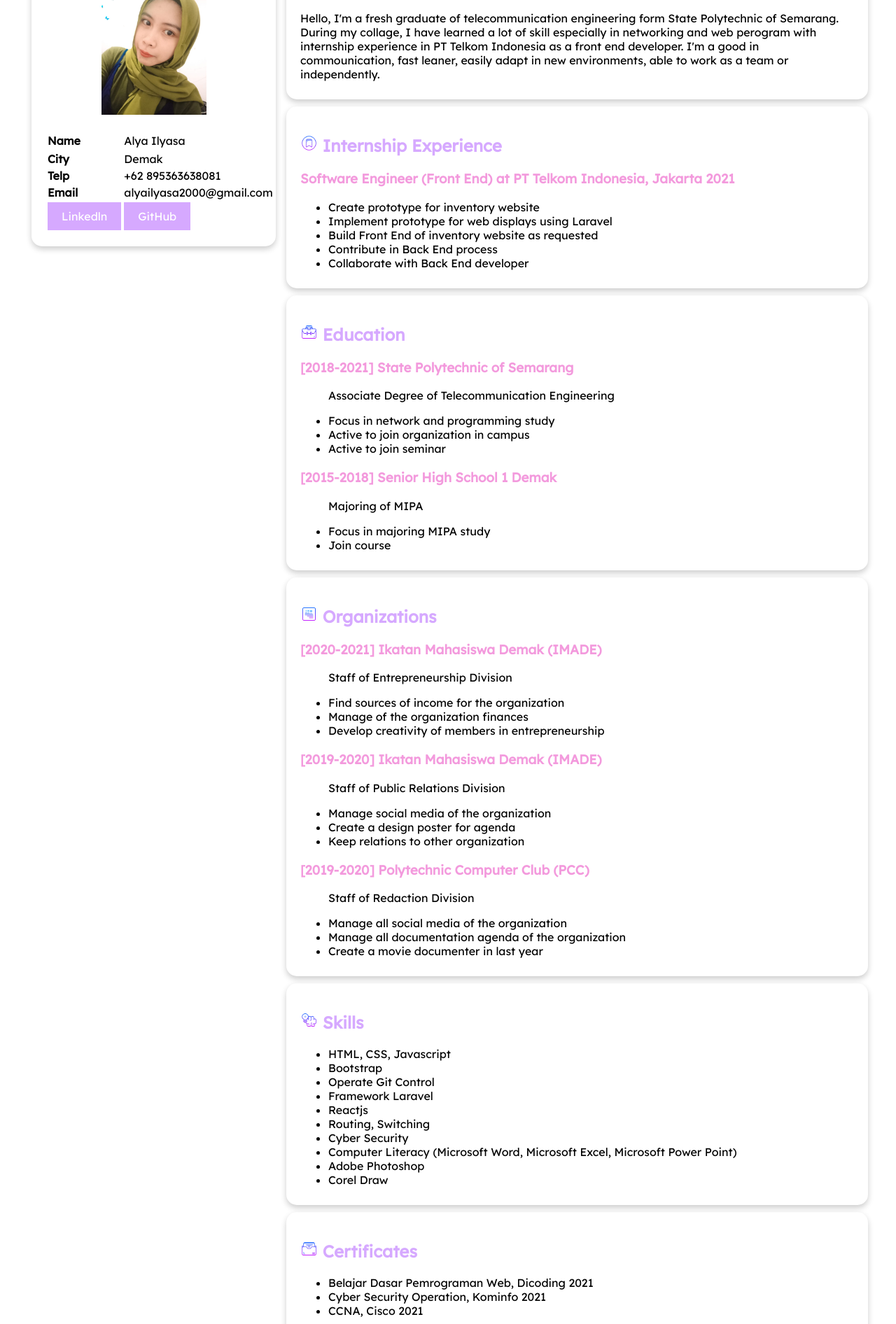
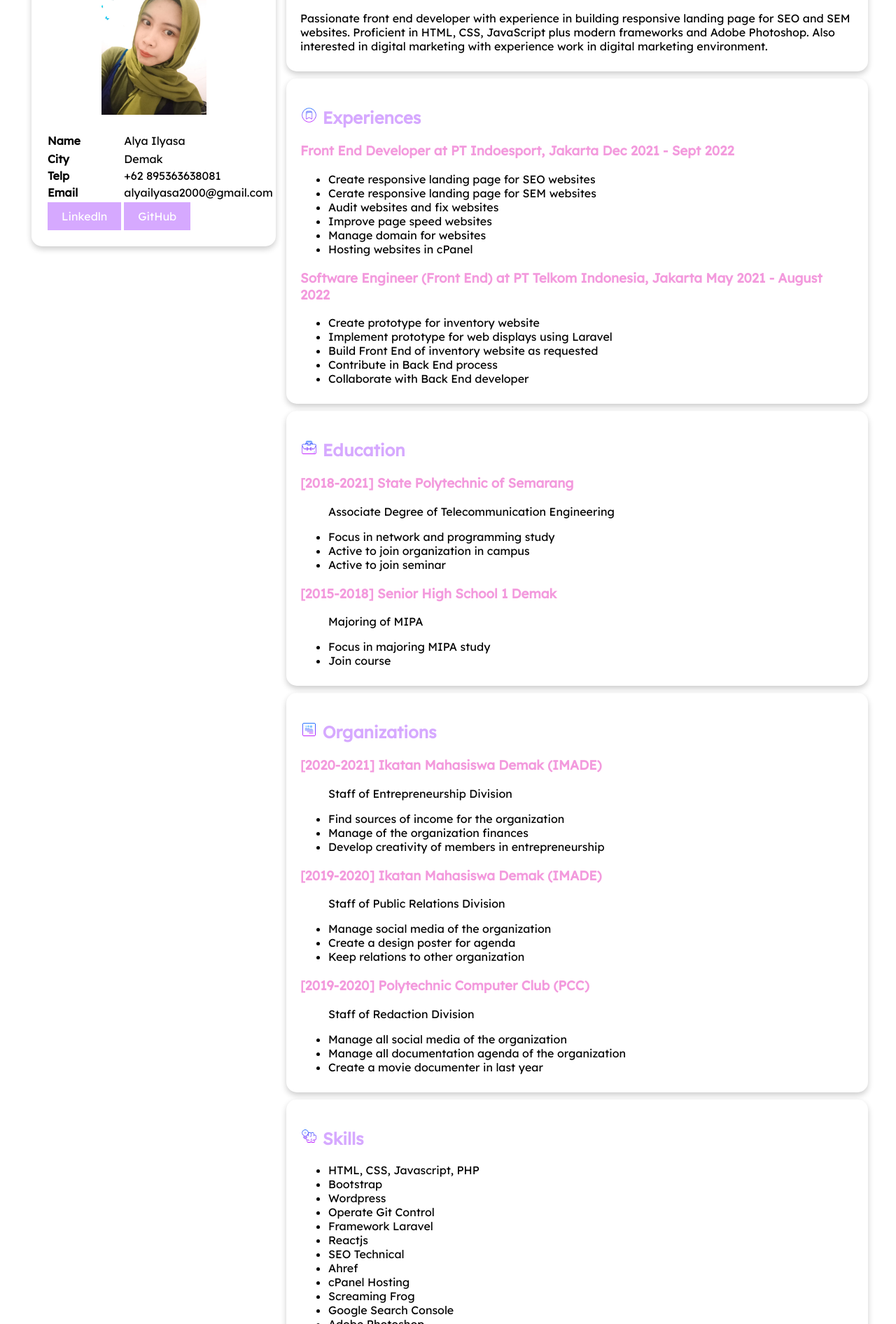
Before and after one commit to alyailyasa/about-me, a plain HTML site: page index.html in a window 1280 px wide. Shown: the part 428-2320 px from the top of the page at 70% size. Drawn offline with Linux system fonts and the light colour scheme.

Commit message:
Update index.html

```diff
--- a/index.html
+++ b/index.html
@@ -17,7 +17,7 @@
         <nav>
             <ul>
                 <li><a href="#AboutMe">About Me</a></li>
-                <li><a href="#WorkExperience">Internship Experience</a></li>
+                <li><a href="#Experiences">Experiences</a></li>
                 <li><a href="#Education">Education</a></li>
                 <li><a href="#Organization">Organizations</a></li>
                 <li class="dropdown1">
@@ -33,18 +33,26 @@
     <main>
         <div id="content">
             <article id="AboutMe" class="card">
+		<h2><img src="assets/image/ok.png" width="25" height="25"> About Me</h2>
                 <p>
-                    <h2><img src="assets/image/ok.png" width="25" height="25"> About Me</h2>
-                    Hello, I'm a fresh graduate of telecommunication engineering form State Polytechnic of Semarang.
-                    During my collage, I have learned a lot of skill especially in networking and web perogram with internship experience
-					in PT Telkom Indonesia as a front end developer.
-                    I'm a good in commounication, fast leaner, easily adapt in new environments, able to work as a team or independently.
+                    Passionate front end developer with experience in building responsive landing page for SEO and SEM websites. Proficient in HTML, CSS,
+		    JavaScript plus modern frameworks and Adobe Photoshop. Also interested in digital marketing with experience work in digital marketing
+		    environment.
                 </p>
             </article>
 
-            <article id="WorkExperience" class="card">
-                <h2><img src="assets/image/bookmark.png" width="25" height="25"> Internship Experience</h2>
-                <h3>Software Engineer (Front End) at PT Telkom Indonesia, Jakarta 2021</h3>
+            <article id="Experiences" class="card">
+                <h2><img src="assets/image/bookmark.png" width="25" height="25"> Experiences</h2>
+		<h3>Front End Developer at PT Indoesport, Jakarta  Dec 2021 - Sept 2022</h3>
+                <ul>
+                    <li>Create responsive landing page for SEO websites</li>
+                    <li>Cerate responsive landing page for SEM websites</li>
+		    <li>Audit websites and fix websites</li>
+                    <li>Improve page speed websites</li>
+                    <li>Manage domain for websites</li>
+                    <li>Hosting websites in cPanel</li>
+                </ul>
+                <h3>Software Engineer (Front End) at PT Telkom Indonesia, Jakarta May 2021 - August 2022</h3>
                 <ul>
                     <li>Create prototype for inventory website</li>
                     <li>Implement prototype for web displays using Laravel</li>
@@ -107,23 +115,30 @@
             <article id="Skill" class="card">
                 <h2><img src="assets/image/idea.png" width="25" height="25"> Skills</h2>
                 <ul>
-                    <li>HTML, CSS, Javascript</li>
+                    <li>HTML, CSS, Javascript, PHP</li>
                     <li>Bootstrap</li>
+		    <li>Wordpress</li>
                     <li>Operate Git Control</li>
                     <li>Framework Laravel</li>
                     <li>Reactjs</li>
-                    <li>Routing, Switching</li>
-                    <li>Cyber Security</li>
-                    <li>Computer Literacy (Microsoft Word, Microsoft Excel, Microsoft Power Point)</li>
+                    <li>SEO Technical</li>
+                    <li>Ahref</li>
+		    <li>cPanel Hosting</li>
+		    <li>Screaming Frog</li>
+		    <li>Google Search Console</li>
                     <li>Adobe Photoshop</li>
-                    <li>Corel Draw</li>
+		    <li>Computer Literacy (Microsoft Word, Microsoft Excel, Microsoft Power Point)</li>
                 </ul>
             </article>
             <article id="Certification" class="card">
                 <h2><img src="assets/image/folder.png" width="25" height="25"> Certificates</h2>
                 <ul>
+		    <li>TOEIC | Score 565</li>
+		    <li>Google Analytics for Beginners | Google Analytics Academy, 2022</li>
+		    <li>Advanced Google Analytics | Google Analytics Academy, 2022</li>
+		    <li>Google Analytics Individual Qualification | Google Analytics Academy, 2022</li>
                     <li>Belajar Dasar Pemrograman Web, Dicoding 2021</li>
-					<li>Cyber Security Operation, Kominfo 2021</li>
+		    <li>Cyber Security Operation, Kominfo 2021</li>
                     <li>CCNA, Cisco 2021</li>
                 </ul>
             </article>
```
